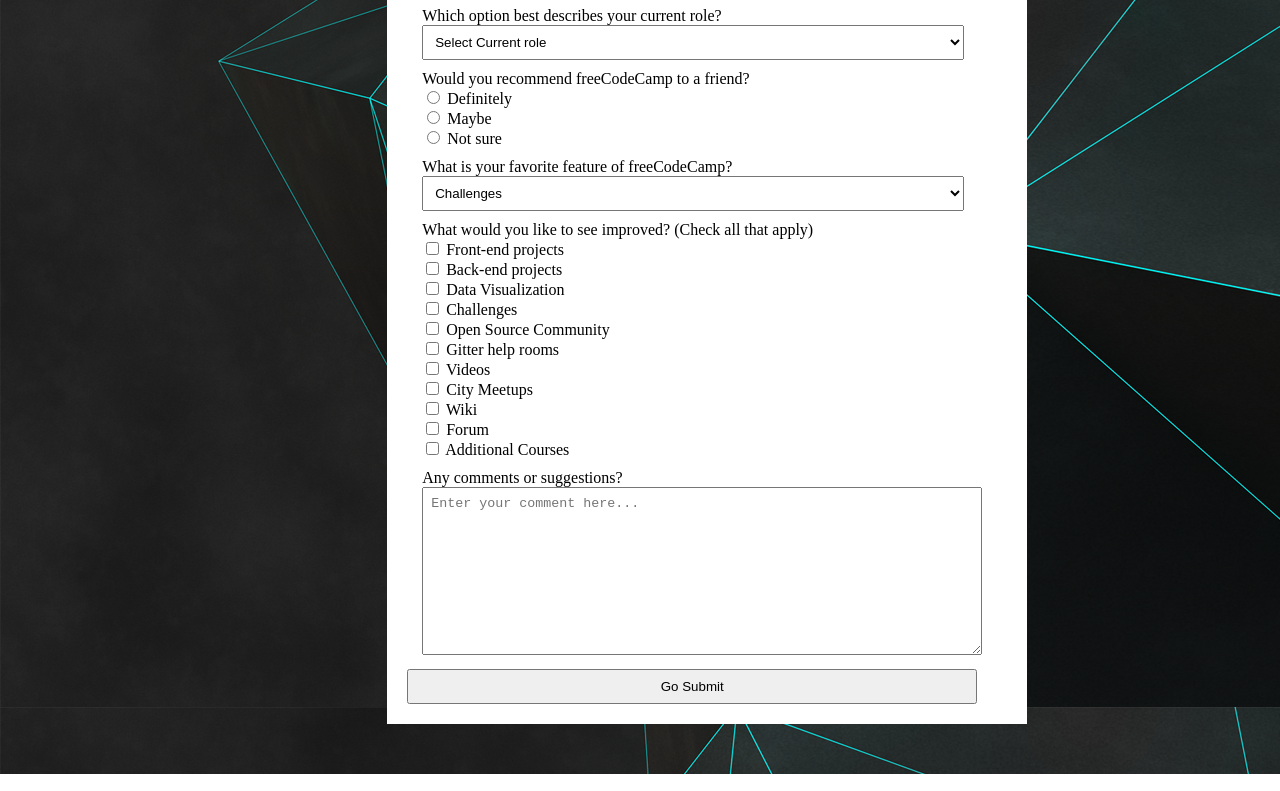
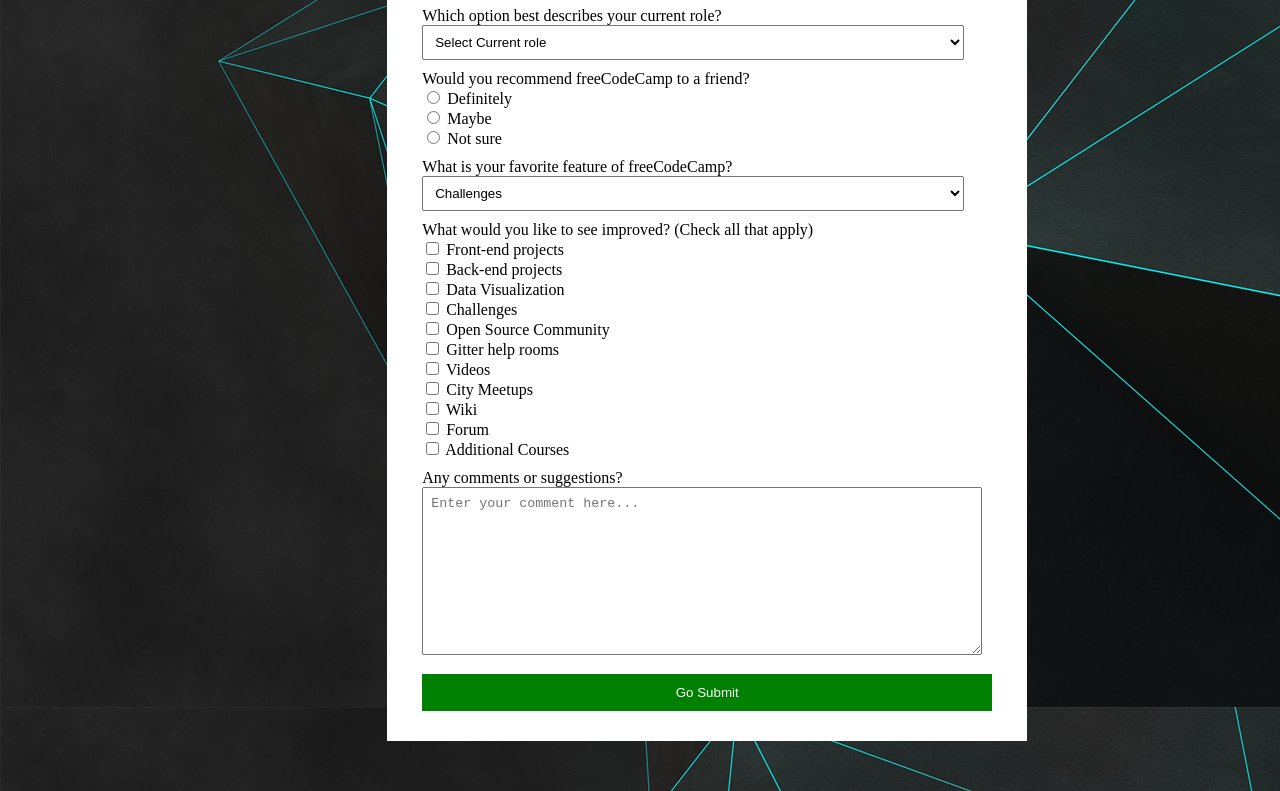
Before and after one commit to Esmatullah12/survey-from, a plain HTML site: page index.html in a window 1280 px wide. Shown: the part 373-1164 px from the top of the page. Drawn offline with Linux system fonts and the light colour scheme.

Commit message:
styled the submit button

```diff
--- a/index.html
+++ b/index.html
@@ -120,7 +120,7 @@
             <textarea class="input-class" name="" id="" cols="30" rows="10" placeholder="Enter your comment here..."></textarea><br>
         </div>
 
-        <input class="input-class" type="submit" name="" id="submit" value="Go Submit"><br>
+        <input class="submit" type="submit" name="" id="submit" value="Go Submit"><br>
     </form>
     </div>
     <script src="https://cdn.freecodecamp.org/testable-projects-fcc/v1/bundle.js"></script>
--- a/style.css
+++ b/style.css
@@ -10,6 +10,7 @@ body > h1 >p{
 }
 
 .form-page{
+
     width: 600px;
     padding: 20px;
     margin: 50px 30%;
@@ -40,3 +41,13 @@ select textarea{
 .info-div{
     margin: 5px 15px 10px 15px;
 }
+
+.submit{
+    margin: 5px 15px 10px 15px;
+    width: 95%;
+    padding: 11px 0;
+    text-align: center;
+    border: none;
+    color: #fff;
+    background-color: green;
+}
```
